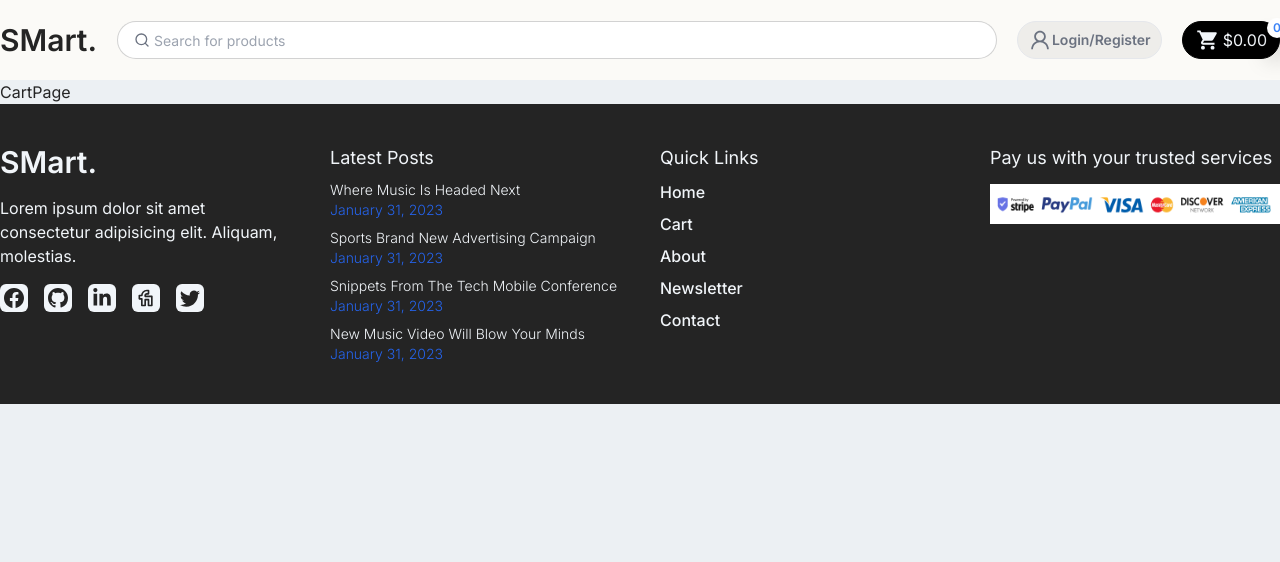
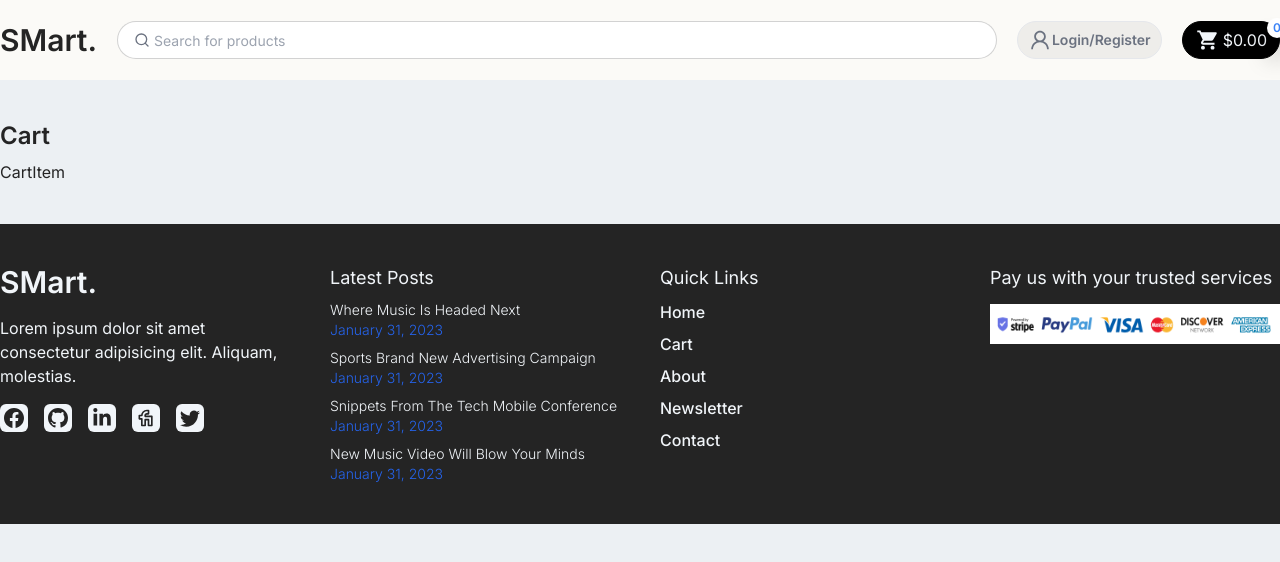
Before and after one commit to shariful10/SMartYT-eCommerce, a Next.js app: page /cart in a window 1280 px wide. Shown: the top 562 px of the page. Built offline with nearby package versions, Linux system fonts and the light colour scheme; no server answers.

Commit message:
Something

```diff
--- a/src/app/cart/page.tsx
+++ b/src/app/cart/page.tsx
@@ -1,9 +1,21 @@
-import React from 'react'
+"use client";
+
+import Container from "@/components/Container";
+import { useSelector } from "react-redux";
+import { StateProps } from "../../../types";
+import CartItem from "@/components/CartItem";
 
 const CartPage = () => {
-  return (
-    <div>CartPage</div>
-  )
-}
+	const { productData } = useSelector((state: StateProps) => state?.shopping);
 
-export default CartPage
+	return (
+    <Container>
+      <h2 className="text-2xl font-semibold mb-2">Cart</h2>
+      <div className="">
+        <CartItem />
+      </div>
+    </Container>
+  );
+};
+
+export default CartPage;
--- a/src/components/Banner.tsx
+++ b/src/components/Banner.tsx
@@ -52,6 +52,7 @@ const Banner = () => {
 						src={bannerone}
 						alt="Banner image"
 						className="w-full h-full relative"
+						priority
 					/>
 					<BannerText title="Outware Picks" />
 				</div>
--- /dev/null
+++ b/src/components/CartItem.tsx
@@ -0,0 +1,13 @@
+import React from 'react'
+import { StateProps } from '../../types';
+import { useSelector } from 'react-redux';
+
+const CartItem = () => {
+    const { productData } = useSelector((state: StateProps) => state?.shopping);
+
+  return (
+    <div>CartItem</div>
+  )
+}
+
+export default CartItem
--- a/src/components/Container.tsx
+++ b/src/components/Container.tsx
@@ -1,5 +1,3 @@
-import React from "react";
-
 interface Props {
 	children: React.ReactNode;
 	className?: string;
--- a/src/components/Header.tsx
+++ b/src/components/Header.tsx
@@ -1,5 +1,6 @@
 "use client";
 import Logo from "./Logo";
+import Link from "next/link";
 import Image from "next/image";
 import Container from "./Container";
 import { Products, StateProps } from "../../types";
@@ -13,8 +14,8 @@ import FormattedPrice from "./FormattedPrice";
 
 const Header = () => {
 	const { data: session } = useSession();
+	const [totalAmount, setTotalAmount] = useState(0);
 	const { productData } = useSelector((state: StateProps) => state.shopping);
-	const [totalAmount, setTotalAmount] = useState(0);
 
 	useEffect(() => {
 		let amt = 0;
@@ -46,6 +47,7 @@ const Header = () => {
 					</div>
 				)}
 				{/* <===<<=== Cart Button ===>>===> */}
+				<Link href="/cart">
 				<div className="bg-black hover:bg-slate-950 rounded-full text-slate-100 hover:text-white flex items-center justify-center gap-x-1 px-3 py-1.5 cursor-pointer border border-black hover:border-blue-500 transition-all duration-200 relative">
 					<IoMdCart className="text-2xl" />
 					<p className="">
@@ -55,6 +57,7 @@ const Header = () => {
 						{productData ? productData?.length : 0}
 					</span>
 				</div>
+				</Link>
 				{/* <===<<=== User Image ===>>===> */}
 				{session && (
 					<Image
```
Also changed, not shown: 1 other file (tests, documents, lock files or other folders).
